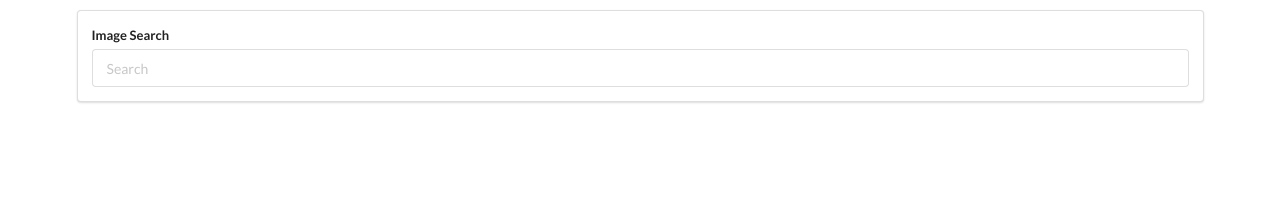
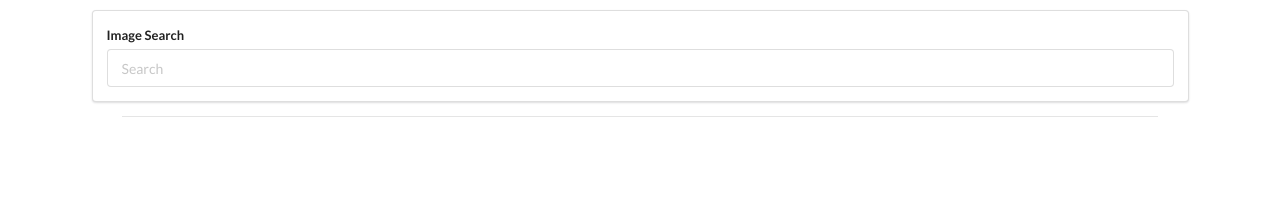
Before and after one commit to jtoloui/pics, a React (Create React App) app: page / in a window 1280 px wide. Shown: the top 206 px of the page. Built offline with nearby package versions, Linux system fonts and the light colour scheme.

Commit message:
Added line break

```diff
--- a/public/index.html
+++ b/public/index.html
@@ -13,6 +13,10 @@
       user's mobile device or desktop. See https://developers.google.com/web/fundamentals/web-app-manifest/
     -->
     <link rel="manifest" href="%PUBLIC_URL%/manifest.json" />
+    <link
+      rel="stylesheet"
+      href="https://cdnjs.cloudflare.com/ajax/libs/twitter-bootstrap/4.3.1/css/bootstrap.min.css"
+    />
     <link
       rel="stylesheet"
       href="https://cdnjs.cloudflare.com/ajax/libs/semantic-ui/2.4.1/semantic.min.css"
--- a/src/Components/App.js
+++ b/src/Components/App.js
@@ -1,6 +1,7 @@
 import React, { Suspense } from "react";
 import Unsplash from "../api/unsplash";
 import SearchBar from "./SearchBar";
+import LineBreak from './LineBreak';
 const ImageList = React.lazy(() => import("./ImageList"));
 
 class App extends React.Component {
@@ -25,6 +26,7 @@ class App extends React.Component {
           }
         >
           <SearchBar onSubmit={this.onSearchSubmit} />
+          <LineBreak class="col-9 col-sm-11 col-md-11"></LineBreak>
           <ImageList images={this.state.images} />
         </Suspense>
       </div>
--- a/src/Components/ImageCard.js
+++ b/src/Components/ImageCard.js
@@ -13,7 +13,7 @@ class ImageCard extends React.Component {
 
   setSpans = () => {
     const height = this.imageRef.current.clientHeight;
-    const spans = Math.ceil(height / 10);
+    const spans = Math.ceil(height / 25);
 
     this.setState({ spans });
   };
--- /dev/null
+++ b/src/Components/LineBreak.js
@@ -0,0 +1,7 @@
+import React from "react";
+
+const LineBreak = (props) => {
+  return <hr className={props.class} />;
+};
+
+export default LineBreak;
```
